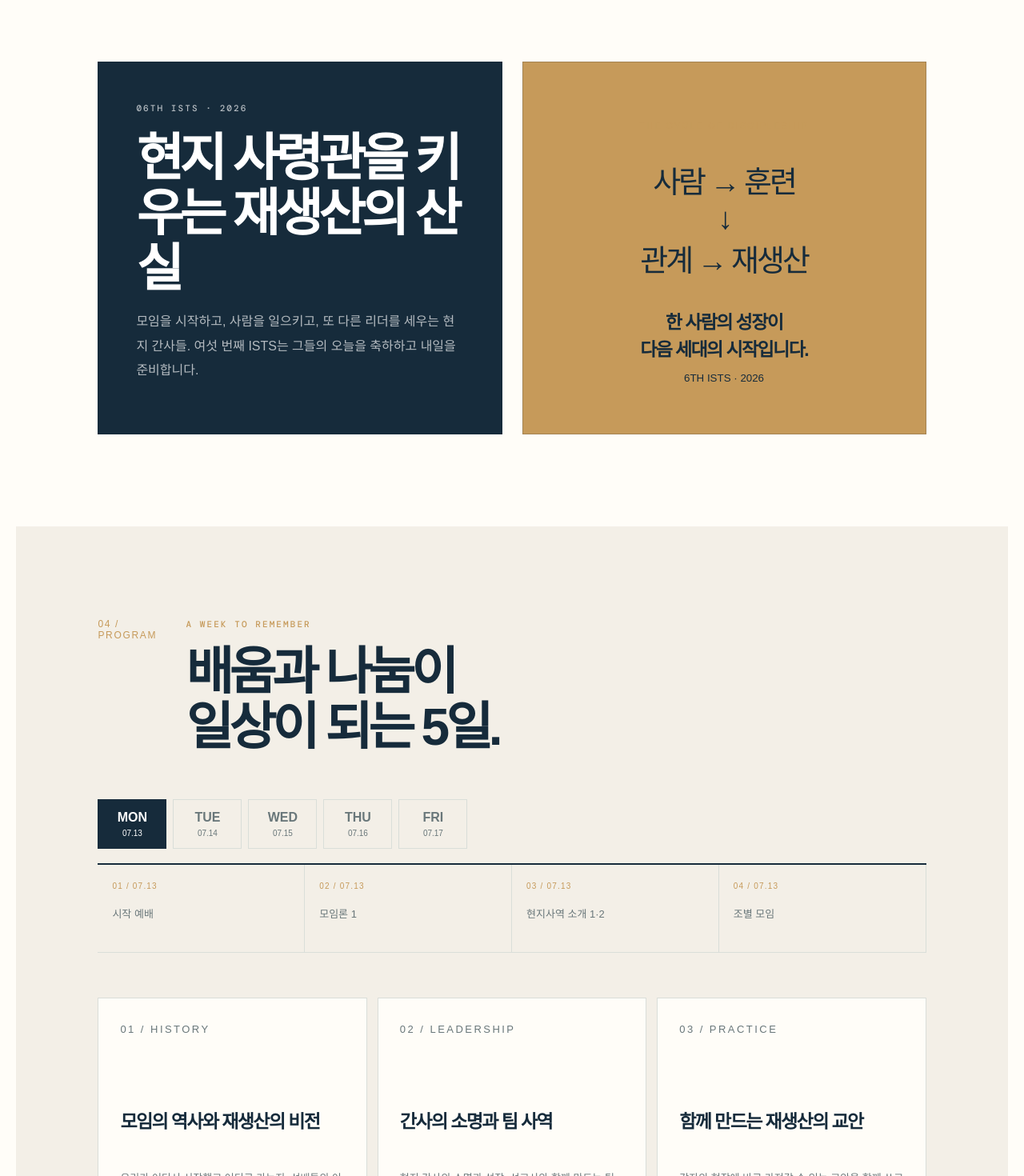
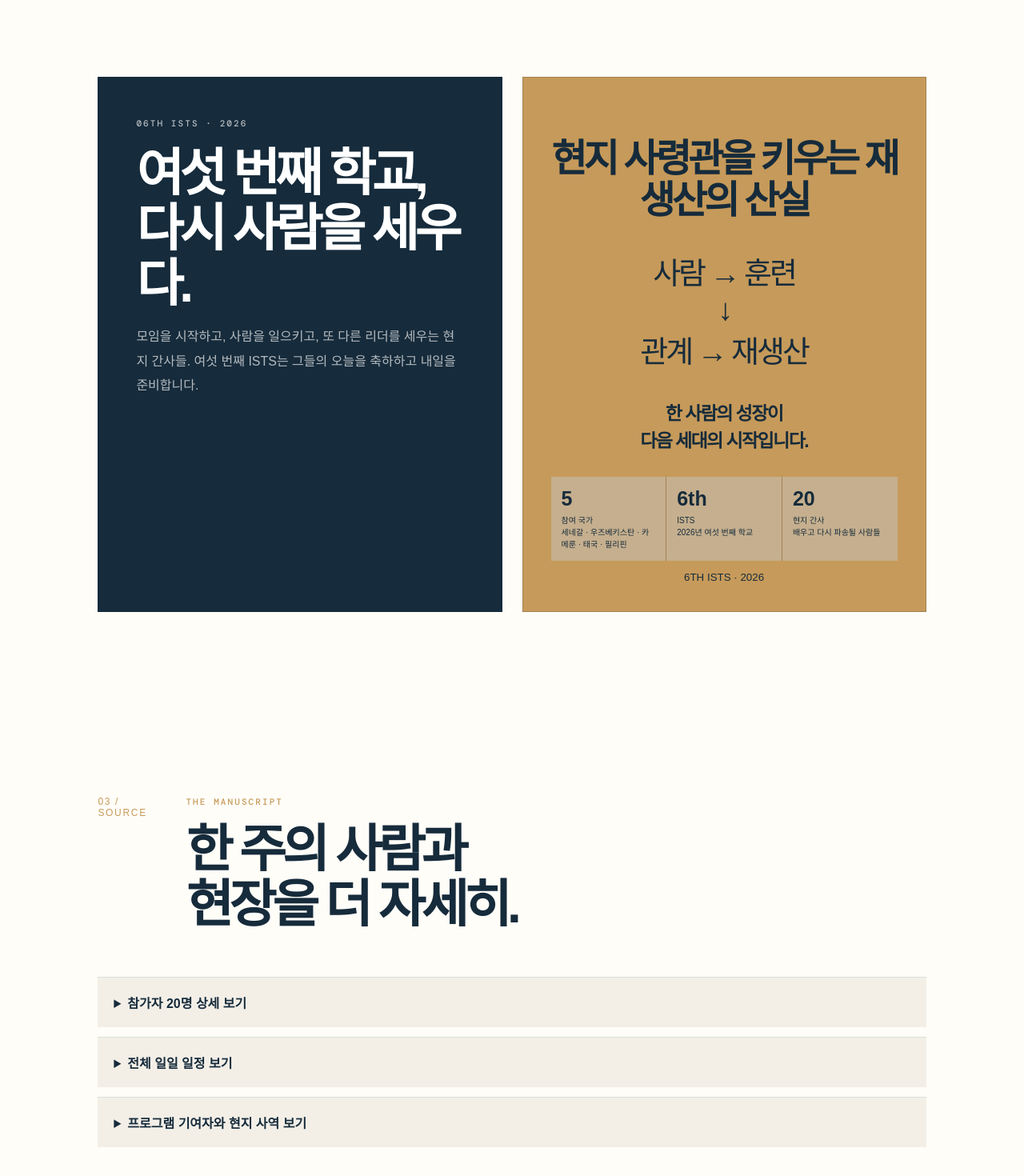
Before and after one commit to Kwanoak1/ISTS, a Next.js app: page / in a window 1280 px wide. Shown: the part 3400-4870 px from the top of the page at 80% size. Built offline with nearby package versions, Linux system fonts and the light colour scheme.

Commit message:
fix: address ISTS editorial review findings

```diff
--- a/app/page.tsx
+++ b/app/page.tsx
@@ -8,6 +8,7 @@ type Day = { id: string; label: string; date: string; items: string[] };
 type Program = { tag: string; title: string; text: string; details: string[] };
 type Photo = { src: string; alt: string; caption: string; position: string };
 type Stat = { value: string; label: string; detail: string };
+type Participant = { country: string; name: string; english: string; gender: string; birth: string; age: number; role: string };
 
 const history: HistoryItem[] = [
   { year: "1977", title: "JDM의 시작", text: "청년 제자도를 세우는 모임이 시작되었습니다." },
@@ -49,10 +50,25 @@ const photos: Photo[] = [
 
 const stats: Stat[] = [
   { value: "1977", label: "시작된 해", detail: "JDM 제자도 사역" },
-  { value: "5", label: "대륙을 잇는 나라", detail: "현지 리더들의 네트워크" },
+  { value: "5", label: "참여 국가", detail: "세네갈 · 우즈베키스탄 · 카메룬 · 태국 · 필리핀" },
   { value: "6th", label: "ISTS", detail: "2026년 여섯 번째 학교" },
-  { value: "20+", label: "현지 간사", detail: "배우고 다시 파송될 사람들" },
+  { value: "20", label: "현지 간사", detail: "배우고 다시 파송될 사람들" },
 ];
+
+const participants: Participant[] = [
+  ["세네갈", "디욘무싸", "Ndion Moussa", "남", "1990.02.26", 36, "사역"], ["세네갈", "이브라히마", "Adidara Ibrahima", "남", "1984.09.04", 42, "사역"], ["세네갈", "로갸이", "LO Gaye", "여", "1990.02.24", 36, "사역"],
+  ["우즈베키스탄", "장바울", "TYAN PAVEL", "남", "1979.10.04", 47, "사역"], ["우즈베키스탄", "조스베따", "DYO SVETLANA", "여", "1981.01.21", 45, "협동"], ["우즈베키스탄", "장제니스", "TYAN DENIS", "남", "1979.01.04", 47, "사역"],
+  ["카메룬", "시몽 삐에르", "Simon Pierre", "남", "1990.09.07", 36, "사역"], ["카메룬", "도날 은톨로", "Donald Ntolo", "남", "1992.10.20", 34, "사역"],
+  ["태국 · 방콕", "누이", "SOMKID, CHAMNANWONG", "여", "1999.01.30", 27, "워커"], ["태국 · 우본", "허예지", "Heo yeji", "여", "1997.12.31", 29, "사역"], ["태국 · 우본", "빠우", "Patchara Mongkol", "남", "1997.04.21", 29, "사역"], ["태국 · 우본", "말리", "Maliwan Buaboo", "여", "1996.06.03", 30, "협동"], ["태국 · 치앙라이", "낸", "NAN", "여", "2000.11.06", 26, "사역"],
+  ["필리핀", "알란", "Allan Tan Raya", "남", "1980.04.19", 46, "사역"], ["필리핀", "케니", "Kyne Joy Santos Raya", "여", "1979.07.23", 47, "사역"], ["필리핀", "켄", "Kenn Butch Cadosales Restificar", "여", "1987.12.17", 39, "사역"], ["필리핀", "조이", "Rowela Joy Papaya Ruiz", "여", "1986.09.11", 40, "사역"], ["필리핀", "월린", "Werlyn Royo Yap", "여", "2000.04.19", 26, "사역"], ["필리핀", "빅터", "Victor Hamili Alinsunurin", "남", "1996.05.14", 30, "협동"], ["필리핀", "조날린", "Jonalyn Garciano Nalzaro", "여", "1985.10.21", 41, "협동"],
+].map(([country, name, english, gender, birth, age, role]) => ({ country, name, english, gender, birth, age, role } as Participant));
+
+const fullSchedule = [
+  ["07:00–08:00", "", "Q·T", "Q·T", "Q·T", "Q·T"], ["08:00–09:00", "", "아침 식사", "아침 식사", "아침 식사", "아침 식사"], ["09:00–10:30", "", "모임론 1–4", "모임론 1–4", "모임론 1–4", "모임론 1–4"], ["10:30–12:00", "", "현지사역 소개 3·4", "현지사역 소개 7·8", "현지사역 소개", "마침 예배"], ["12:00–13:30", "", "점심 식사", "점심 식사", "점심 식사", "점심 식사"], ["13:30–15:00", "시작 예배", "GD 1·2", "GD 1·2", "Outing", ""], ["15:00–17:00", "", "간사론 1–3", "간사론 1–3", "Outing", ""], ["17:00–19:00", "저녁 식사", "저녁 식사", "저녁 식사", "저녁 식사", ""], ["19:00–20:30", "현지사역 소개 1·2", "현지사역 소개 5·6", "현지사역 소개 9·10", "목요채플", ""], ["20:30–22:00", "조별 모임", "조별 모임", "조별 모임", "조별 모임", ""], ["22:00", "취침", "취침", "취침", "취침", ""],
+];
+
+const fieldMinistry = ["세네갈", "카메룬", "우즈벡", "태국 · 방콕", "태국 · 치앙라이", "태국 · 우본", "필리핀 · 앙겔레스", "필리핀 · 다바오", "독일 · 프랑크푸르트", "캐나다 · 밴쿠버"];
+const contributors = ["총무: 서관옥 선교사", "진행: 김인호 선교사 · 시몽 간사 · 박찬묵 간사", "사무: 허예지 간사", "재정: 최민철 선교사", "관리: 박지훈 간사", "찬양: 태국 간사들", "촬영 및 영상: 박찬묵 간사"];
 
 export default function Home() {
   const [menuOpen, setMenuOpen] = useState(false);
@@ -67,17 +83,18 @@ export default function Home() {
       <style jsx global>{`
         :root { --navy: #162b3b; --blue: #2d5665; --gold: #c69a5a; --cream: #f3efe7; --paper: #fffdf8; --ink: #253038; --muted: #69777a; --line: #d9ded9; }
         * { box-sizing: border-box; } html { scroll-behavior: smooth; } body { margin: 0; background: var(--cream); color: var(--ink); font-family: Arial, "Noto Sans KR", sans-serif; } button { font: inherit; }
-        .editorial-shell { overflow: hidden; background: var(--paper); } .site-header { position: sticky; top: 0; z-index: 5; display: flex; justify-content: space-between; align-items: center; padding: 19px clamp(22px, 5vw, 74px); background: rgb(255 253 248 / 92%); border-bottom: 1px solid var(--line); backdrop-filter: blur(12px); } .brand { color: var(--navy); font-weight: 800; letter-spacing: .14em; } .brand small { display: block; margin-top: 3px; color: var(--gold); font-size: 9px; letter-spacing: .18em; } .site-nav { display: flex; gap: 26px; } .site-nav a { color: var(--muted); font-size: 12px; text-decoration: none; } .site-nav a:hover { color: var(--gold); } .menu-button { display: none; border: 0; background: none; color: var(--navy); font-size: 11px; letter-spacing: .1em; }
+         .editorial-shell { background: var(--paper); } .editorial-content { overflow: hidden; } .site-header { position: sticky; top: 0; z-index: 5; display: flex; justify-content: space-between; align-items: center; padding: 19px clamp(22px, 5vw, 74px); background: rgb(255 253 248 / 92%); border-bottom: 1px solid var(--line); backdrop-filter: blur(12px); } .brand { color: var(--navy); font-weight: 800; letter-spacing: .14em; } .brand small { display: block; margin-top: 3px; color: var(--gold); font-size: 9px; letter-spacing: .18em; } .site-nav { display: flex; gap: 26px; } .site-nav a { color: var(--muted); font-size: 12px; text-decoration: none; } .site-nav a:hover { color: var(--gold); } .menu-button { display: none; border: 0; background: none; color: var(--navy); font-size: 11px; letter-spacing: .1em; }
         .hero { min-height: 720px; padding: 120px clamp(24px, 11vw, 170px) 82px; color: white; background: radial-gradient(circle at 83% 15%, rgb(198 154 90 / 32%), transparent 22%), linear-gradient(120deg, #122737, #38606a); } .hero-kicker, .eyebrow, .micro { color: var(--gold); font-size: 11px; letter-spacing: .19em; } .hero h1 { max-width: 900px; margin: 35px 0 25px; font-size: clamp(48px, 8vw, 112px); line-height: 1.02; letter-spacing: -.09em; } .hero h1 span { color: var(--gold); } .hero-theme { color: rgb(255 255 255 / 75%); font-size: 18px; line-height: 1.8; } .hero-meta { display: flex; gap: 34px; margin-top: 70px; color: rgb(255 255 255 / 72%); font-size: 12px; } .hero-meta strong { display: block; margin-top: 7px; color: white; } .anchor-cta { display: inline-flex; margin-top: 38px; padding: 14px 20px; color: var(--navy); background: var(--gold); text-decoration: none; font-size: 12px; font-weight: 700; }
         .section { max-width: 1240px; margin: auto; padding: 115px clamp(24px, 8vw, 110px); } .section-head { display: grid; grid-template-columns: 90px 1fr; gap: 20px; margin-bottom: 55px; } .section-no { color: var(--gold); font-size: 12px; letter-spacing: .14em; } h2 { max-width: 700px; margin: 9px 0 0; color: var(--navy); font-size: clamp(32px, 5vw, 65px); line-height: 1.08; letter-spacing: -.08em; } .intro-copy { max-width: 680px; margin: 0 0 0 110px; color: var(--muted); font-size: 16px; line-height: 2; }
         .timeline { display: grid; grid-template-columns: 1.1fr 1fr; gap: 70px; align-items: end; } .year-list { display: flex; flex-wrap: wrap; gap: 9px; } .year-list button, .day-tabs button { border: 1px solid var(--line); color: var(--muted); background: transparent; cursor: pointer; } .year-list button { padding: 12px 16px; } .year-list button[aria-pressed="true"], .day-tabs button[aria-selected="true"] { color: white; background: var(--navy); border-color: var(--navy); } .timeline-story { padding: 32px; border-top: 2px solid var(--gold); background: var(--cream); } .timeline-story strong { display: block; color: var(--gold); font-size: 42px; } .timeline-story h3 { margin: 13px 0; color: var(--navy); font-size: 25px; letter-spacing: -.06em; } .timeline-story p { margin: 0; color: var(--muted); line-height: 1.8; }
         .purpose-grid { display: grid; grid-template-columns: repeat(5, 1fr); border-top: 1px solid var(--line); } .purpose-card { min-height: 245px; padding: 25px 20px 20px 0; border-right: 1px solid var(--line); } .purpose-card + .purpose-card { padding-left: 20px; } .purpose-card:last-child { border-right: 0; } .purpose-card b { color: var(--gold); font-size: 12px; } .purpose-card h3 { margin: 55px 0 15px; color: var(--navy); font-size: 21px; } .purpose-card p { margin: 0; color: var(--muted); font-size: 13px; line-height: 1.8; }
         .photo-mosaic { display: grid; grid-template-columns: 1.3fr 1fr 1fr; grid-template-rows: 210px 210px; gap: 10px; } .photo { position: relative; min-height: 190px; overflow: hidden; background: var(--navy); } .photo:first-child { grid-row: span 2; } .photo img { width: 100%; height: 100%; object-fit: cover; object-position: var(--position); transition: transform .5s; } .photo:hover img { transform: scale(1.04); } .photo figcaption { position: absolute; right: 15px; bottom: 14px; left: 15px; color: white; font-size: 12px; text-shadow: 0 1px 5px #000; }
         .stats { display: grid; grid-template-columns: repeat(4, 1fr); gap: 1px; margin-top: 50px; background: var(--line); } .stat { padding: 28px 22px; background: var(--cream); } .stat strong { display: block; color: var(--navy); font-size: 37px; letter-spacing: -.08em; } .stat span { display: block; margin: 10px 0 4px; color: var(--gold); font-size: 12px; } .stat small { color: var(--muted); }
-        .feature { display: grid; grid-template-columns: 1fr 1fr; gap: 25px; } .feature-copy { padding: 48px; color: white; background: var(--navy); } .feature-copy h2 { color: white; } .feature-copy p { max-width: 450px; color: rgb(255 255 255 / 68%); line-height: 1.9; } .feature-mark { display: flex; align-items: center; justify-content: center; min-height: 360px; padding: 35px; color: var(--navy); background: var(--gold); text-align: center; } .infographic-card { border: 1px solid rgb(22 43 59 / 20%); } .infographic-card .flow { margin: 34px 0; font-size: clamp(20px, 3vw, 38px); letter-spacing: -.08em; } .infographic-card b { display: block; font-size: 23px; letter-spacing: -.07em; } .infographic-card small { display: block; margin-top: 13px; }
+         .feature { display: grid; grid-template-columns: 1fr 1fr; gap: 25px; } .feature-copy { padding: 48px; color: white; background: var(--navy); } .feature-copy h2 { color: white; } .feature-copy p { max-width: 450px; color: rgb(255 255 255 / 68%); line-height: 1.9; } .feature-mark { display: flex; align-items: center; justify-content: center; min-height: 360px; padding: 35px; color: var(--navy); background: var(--gold); text-align: center; } .infographic-card { border: 1px solid rgb(22 43 59 / 20%); } .infographic-card h2 { margin: 18px auto 0; color: var(--navy); font-size: clamp(27px, 4vw, 48px); } .infographic-card .flow { margin: 34px 0; font-size: clamp(20px, 3vw, 38px); letter-spacing: -.08em; } .infographic-card b { display: block; font-size: 23px; letter-spacing: -.07em; } .infographic-card small { display: block; margin-top: 13px; } .infographic-stats { display: grid; grid-template-columns: repeat(3, 1fr); gap: 1px; margin-top: 30px; text-align: left; background: rgb(22 43 59 / 18%); } .infographic-stats div { padding: 13px; background: rgb(255 253 248 / 35%); } .infographic-stats strong { display: block; font-size: 25px; } .infographic-stats small { margin-top: 5px; font-size: 10px; line-height: 1.5; }
+         .details-grid { display: grid; gap: 12px; } .details-grid details { border-top: 1px solid var(--line); background: var(--cream); } .details-grid summary { padding: 19px 20px; color: var(--navy); font-weight: 700; cursor: pointer; } .detail-table { overflow-x: auto; padding: 0 20px 20px; } .detail-table table { min-width: 780px; } .source-copy { padding: 0 20px 20px; color: var(--muted); font-size: 13px; line-height: 1.9; } .source-copy ul { display: grid; grid-template-columns: repeat(2, 1fr); gap: 4px 25px; padding-left: 20px; }
         .program { background: var(--cream); } .day-tabs { display: flex; gap: 8px; margin-bottom: 18px; } .day-tabs button { min-width: 86px; padding: 13px 10px; } .day-tabs strong, .day-tabs small { display: block; } .day-tabs small { margin-top: 5px; font-size: 10px; } .day-schedule { display: grid; grid-template-columns: repeat(4, 1fr); margin-bottom: 56px; border-top: 2px solid var(--navy); } .day-schedule div { min-height: 110px; padding: 18px; border-right: 1px solid var(--line); border-bottom: 1px solid var(--line); color: var(--muted); font-size: 13px; line-height: 1.7; } .day-schedule span { display: block; margin-bottom: 16px; color: var(--gold); font-size: 10px; letter-spacing: .12em; } .program-grid { display: grid; grid-template-columns: repeat(3, 1fr); gap: 13px; } .program-card { padding: 27px; border: 1px solid var(--line); background: var(--paper); } .program-card h3 { min-height: 58px; margin: 35px 0 15px; color: var(--navy); font-size: 23px; letter-spacing: -.07em; } .program-card p { min-height: 78px; color: var(--muted); font-size: 13px; line-height: 1.8; } .program-card button { width: 100%; padding: 12px 0; border: 0; border-top: 1px solid var(--line); color: var(--navy); background: transparent; text-align: left; cursor: pointer; } .program-details { margin: 15px 0 0; padding-left: 18px; color: var(--muted); font-size: 12px; line-height: 2; }
         .closing { color: white; background: var(--blue); text-align: center; } .closing h2 { margin-right: auto; margin-left: auto; color: white; } .closing p { max-width: 560px; margin: 22px auto; color: rgb(255 255 255 / 72%); line-height: 1.9; } .site-footer { display: flex; justify-content: space-between; padding: 25px clamp(24px, 8vw, 110px); color: rgb(255 255 255 / 64%); background: var(--navy); font-size: 11px; } .site-footer strong { color: var(--gold); }
-        @media (max-width: 760px) { .site-nav { display: none; position: absolute; top: 65px; right: 20px; left: 20px; padding: 18px; background: var(--paper); border: 1px solid var(--line); } .site-nav.open { display: grid; gap: 16px; } .menu-button { display: block; } .hero { min-height: 650px; padding-top: 80px; } .hero-meta { flex-wrap: wrap; margin-top: 45px; } .section { padding-top: 75px; padding-bottom: 75px; } .section-head, .intro-copy { margin-left: 0; } .section-head { grid-template-columns: 45px 1fr; } .purpose-grid, .stats, .feature, .program-grid { grid-template-columns: 1fr; } .purpose-card, .purpose-card + .purpose-card { min-height: auto; padding: 22px 0; border-right: 0; border-bottom: 1px solid var(--line); } .purpose-card h3 { margin-top: 22px; } .timeline { grid-template-columns: 1fr; gap: 30px; } .photo-mosaic { grid-template-columns: 1fr 1fr; grid-template-rows: 190px 190px 190px; } .photo:first-child { grid-row: span 2; } .photo:last-child { grid-column: span 2; } .day-tabs { overflow-x: auto; } .day-schedule { grid-template-columns: 1fr 1fr; } .day-schedule div { min-height: 100px; } .feature-copy { padding: 32px 24px; } .site-footer { flex-wrap: wrap; gap: 10px; } }
+         @media (max-width: 760px) { .site-nav { display: none; position: absolute; top: 65px; right: 20px; left: 20px; padding: 18px; background: var(--paper); border: 1px solid var(--line); } .site-nav.open { display: grid; gap: 16px; } .menu-button { display: block; } .hero { min-height: 650px; padding-top: 80px; } .hero-meta { flex-wrap: wrap; margin-top: 45px; } .section { padding-top: 75px; padding-bottom: 75px; } .section-head, .intro-copy { margin-left: 0; } .section-head { grid-template-columns: 45px 1fr; } .purpose-grid, .stats, .feature, .program-grid { grid-template-columns: 1fr; } .purpose-card, .purpose-card + .purpose-card { min-height: auto; padding: 22px 0; border-right: 0; border-bottom: 1px solid var(--line); } .purpose-card h3 { margin-top: 22px; } .timeline { grid-template-columns: 1fr; gap: 30px; } .photo-mosaic { grid-template-columns: 1fr 1fr; grid-template-rows: 190px 190px 190px; } .photo:first-child { grid-row: span 2; } .photo:last-child { grid-column: span 2; } .day-tabs { overflow-x: auto; } .day-schedule { grid-template-columns: 1fr 1fr; } .day-schedule div { min-height: 100px; } .feature-copy { padding: 32px 24px; } .infographic-stats { grid-template-columns: 1fr; } .source-copy ul { grid-template-columns: 1fr; } .site-footer { flex-wrap: wrap; gap: 10px; } }
       `}</style>
 
       <header className="site-header">
@@ -87,7 +104,7 @@ export default function Home() {
         </nav>
         <button className="menu-button" type="button" aria-expanded={menuOpen} aria-controls="mobile-navigation" onClick={() => setMenuOpen((open) => !open)}>MENU</button>
       </header>
-
+      <div className="editorial-content">
       <section className="hero" id="top">
         <p className="hero-kicker">JDM · 2026 INTERNATIONAL STAFF TRAINING & SHARING</p>
         <h1>세계를 향한<br /><span>제자도의 산실</span></h1>
@@ -102,12 +119,19 @@ export default function Home() {
 
       <section className="section"><div className="section-head"><span className="section-no">03 / TOGETHER</span><div><p className="eyebrow">THE PEOPLE</p><h2>다른 언어, 같은<br />마음의 방향.</h2></div></div><div className="photo-mosaic">{photos.map((photo) => <figure className="photo" key={photo.src}><img src={photo.src} alt={photo.alt} style={{ "--position": photo.position } as React.CSSProperties} /><figcaption>{photo.caption}</figcaption></figure>)}</div><div className="stats">{stats.map((stat) => <div className="stat" key={stat.label}><strong>{stat.value}</strong><span>{stat.label}</span><small>{stat.detail}</small></div>)}</div></section>
 
-      <section className="section"><div className="feature"><article className="feature-copy"><p className="eyebrow">06TH ISTS · 2026</p><h2>현지 사령관을 키우는 재생산의 산실</h2><p>모임을 시작하고, 사람을 일으키고, 또 다른 리더를 세우는 현지 간사들. 여섯 번째 ISTS는 그들의 오늘을 축하하고 내일을 준비합니다.</p></article><aside className="feature-mark infographic-card"><div><p className="micro">THE CYCLE OF DISCIPLESHIP</p><div className="flow">사람 → 훈련<br />↓<br />관계 → 재생산</div><b>한 사람의 성장이<br />다음 세대의 시작입니다.</b><small>6TH ISTS · 2026</small></div></aside></div></section>
+       <section className="section"><div className="feature"><article className="feature-copy"><p className="eyebrow">06TH ISTS · 2026</p><h2>여섯 번째 학교,<br />다시 사람을 세우다.</h2><p>모임을 시작하고, 사람을 일으키고, 또 다른 리더를 세우는 현지 간사들. 여섯 번째 ISTS는 그들의 오늘을 축하하고 내일을 준비합니다.</p></article><aside className="feature-mark infographic-card"><div><p className="micro">THE CYCLE OF DISCIPLESHIP</p><h2>현지 사령관을 키우는 재생산의 산실</h2><div className="flow">사람 → 훈련<br />↓<br />관계 → 재생산</div><b>한 사람의 성장이<br />다음 세대의 시작입니다.</b><div className="infographic-stats">{stats.slice(1).map((stat) => <div key={stat.label}><strong>{stat.value}</strong><small>{stat.label}<br />{stat.detail}</small></div>)}</div><small>6TH ISTS · 2026</small></div></aside></div></section>
 
-      <section className="section program" id="program"><div className="section-head"><span className="section-no">04 / PROGRAM</span><div><p className="eyebrow">A WEEK TO REMEMBER</p><h2>배움과 나눔이<br />일상이 되는 5일.</h2></div></div><div className="day-tabs" role="tablist" aria-label="일정 선택">{days.map((day) => <button key={day.id} type="button" role="tab" aria-selected={selectedDay === day.id} onClick={() => setSelectedDay(day.id)}><strong>{day.label}</strong><small>{day.date}</small></button>)}</div><div className="day-schedule" aria-live="polite">{activeDay.items.map((item, index) => <div key={`${activeDay.id}-${item}`}><span>0{index + 1} / {activeDay.date}</span>{item}</div>)}</div><div className="program-grid">{programs.map((program, index) => { const isOpen = openProgram === index; return <article className="program-card" key={program.tag}><p className="micro">{program.tag}</p><h3>{program.title}</h3><p>{program.text}</p><button type="button" aria-expanded={isOpen} onClick={() => setOpenProgram(isOpen ? null : index)}>{isOpen ? "내용 접기 ↑" : "자세히 보기 ↓"}</button>{isOpen && <ul className="program-details">{program.details.map((detail) => <li key={detail}>{detail}</li>)}</ul>}</article>; })}</div></section>
+       <section className="section source-details"><div className="section-head"><span className="section-no">03 / SOURCE</span><div><p className="eyebrow">THE MANUSCRIPT</p><h2>한 주의 사람과<br />현장을 더 자세히.</h2></div></div><div className="details-grid">
+         <details><summary>참가자 20명 상세 보기</summary><div className="detail-table"><table><thead><tr><th>나라</th><th>이름</th><th>English name</th><th>성별</th><th>생년월일</th><th>나이</th><th>직분</th></tr></thead><tbody>{participants.map((person) => <tr key={person.english}><td>{person.country}</td><td>{person.name}</td><td>{person.english}</td><td>{person.gender}</td><td>{person.birth}</td><td>{person.age}</td><td>{person.role}</td></tr>)}</tbody></table></div></details>
+         <details><summary>전체 일일 일정 보기</summary><div className="detail-table"><table><thead><tr><th>시간</th><th>13일 · 월</th><th>14일 · 화</th><th>15일 · 수</th><th>16일 · 목</th><th>17일 · 금</th></tr></thead><tbody>{fullSchedule.map((row) => <tr key={row[0]}>{row.map((item, index) => index === 0 ? <th key={item}>{item}</th> : <td key={`${row[0]}-${index}`}>{item || "-"}</td>)}</tr>)}</tbody></table></div></details>
+         <details><summary>프로그램 기여자와 현지 사역 보기</summary><div className="source-copy"><ul>{contributors.map((person) => <li key={person}>{person}</li>)}</ul><p><strong>현지사역 소개 10개:</strong> {fieldMinistry.join(" · ")}</p><p>모임 선교 사역이 없는 5개국의 해외 선교사들이 특강 시간에 사역과 협력 요청사항을 나눕니다.</p><p><strong>예배:</strong> 시작 예배 서관옥 선교사 · 마침 예배 최민철 선교사</p><p><strong>교제:</strong> 목요채플 장제니스 간사 · Outing 춘천지구 · 서울(양화진)</p></div></details>
+       </div></section>
+
+       <section className="section program" id="program"><div className="section-head"><span className="section-no">04 / PROGRAM</span><div><p className="eyebrow">A WEEK TO REMEMBER</p><h2>배움과 나눔이<br />일상이 되는 5일.</h2></div></div><div className="day-tabs" role="tablist" aria-label="일정 선택">{days.map((day) => <button id={`tab-${day.id}`} key={day.id} type="button" role="tab" aria-selected={selectedDay === day.id} aria-controls={`panel-${day.id}`} onClick={() => setSelectedDay(day.id)}><strong>{day.label}</strong><small>{day.date}</small></button>)}</div><div id={`panel-${activeDay.id}`} className="day-schedule" role="tabpanel" aria-labelledby={`tab-${activeDay.id}`} aria-live="polite">{activeDay.items.map((item, index) => <div key={`${activeDay.id}-${item}`}><span>0{index + 1} / {activeDay.date}</span>{item}</div>)}</div><div className="program-grid">{programs.map((program, index) => { const isOpen = openProgram === index; return <article className="program-card" key={program.tag}><p className="micro">{program.tag}</p><h3>{program.title}</h3><p>{program.text}</p><button type="button" aria-expanded={isOpen} onClick={() => setOpenProgram(isOpen ? null : index)}>{isOpen ? "내용 접기 ↑" : "자세히 보기 ↓"}</button>{isOpen && <ul className="program-details">{program.details.map((detail) => <li key={detail}>{detail}</li>)}</ul>}</article>; })}</div></section>
 
       <section className="section closing" id="support"><p className="eyebrow">SEND THEM WELL</p><h2>함께 기도하고,<br />함께 보내주세요.</h2><p>한 사람의 배움이 한 나라의 변화가 됩니다. 2026년 7월, 세계의 현지 간사들이 다시 일어설 수 있도록 기도와 후원으로 함께해 주세요.</p><a className="anchor-cta" href="#top">ISTS를 위해 함께하기 ↗</a></section>
-      <footer className="site-footer"><strong>ISTS · 2026</strong><span>AI시대, 흔들리지 않는 비전 · 재생산 사역</span><span>JDM</span></footer>
+       <footer className="site-footer"><strong>ISTS · 2026</strong><span>AI시대, 흔들리지 않는 비전 · 재생산 사역</span><span>JDM</span></footer>
+      </div>
     </main>
   );
 }
```
Also changed, not shown: .superpowers/sdd/2026-08-17-ists-editorial-landing/task-1-report.md (added).
